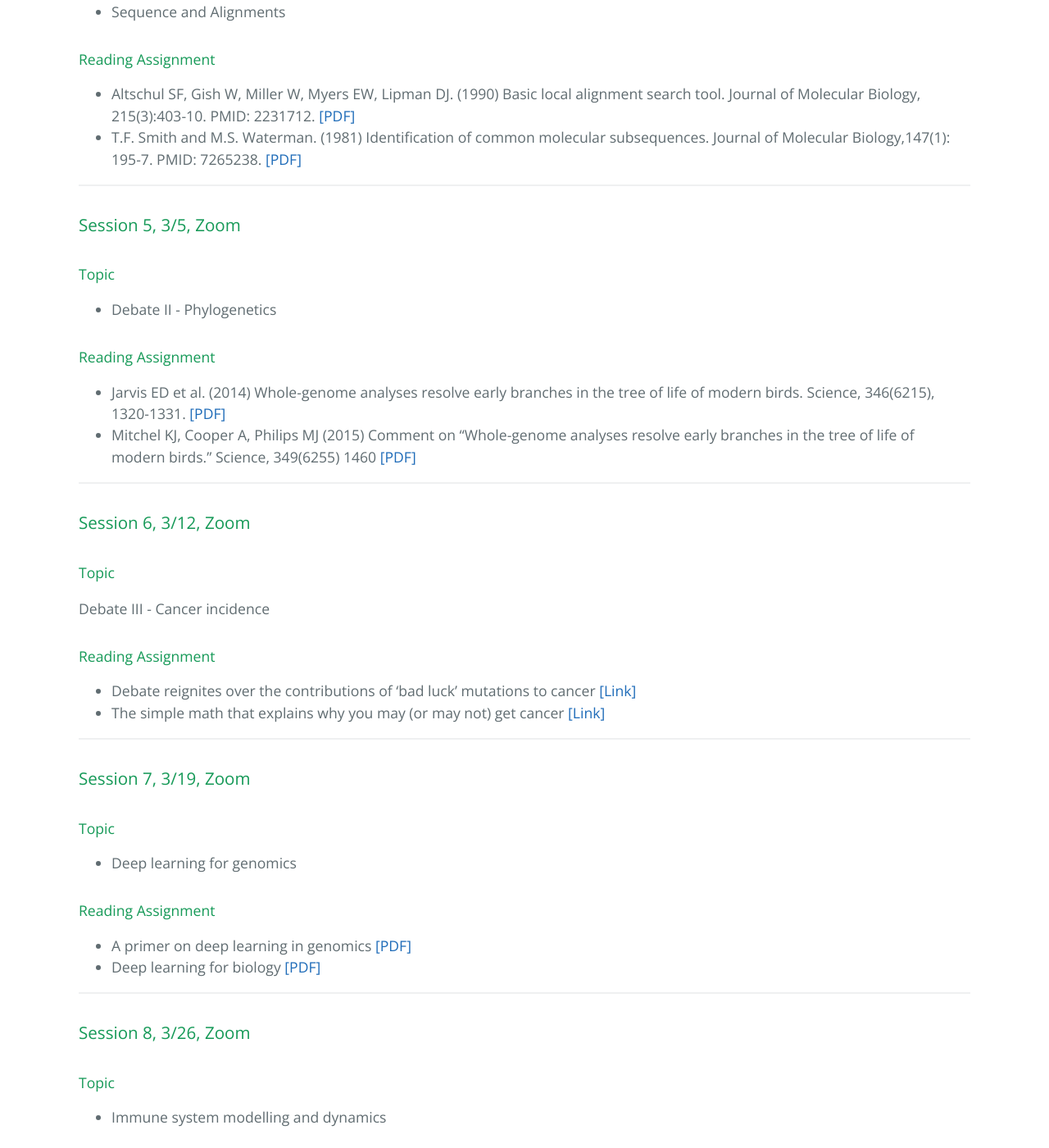
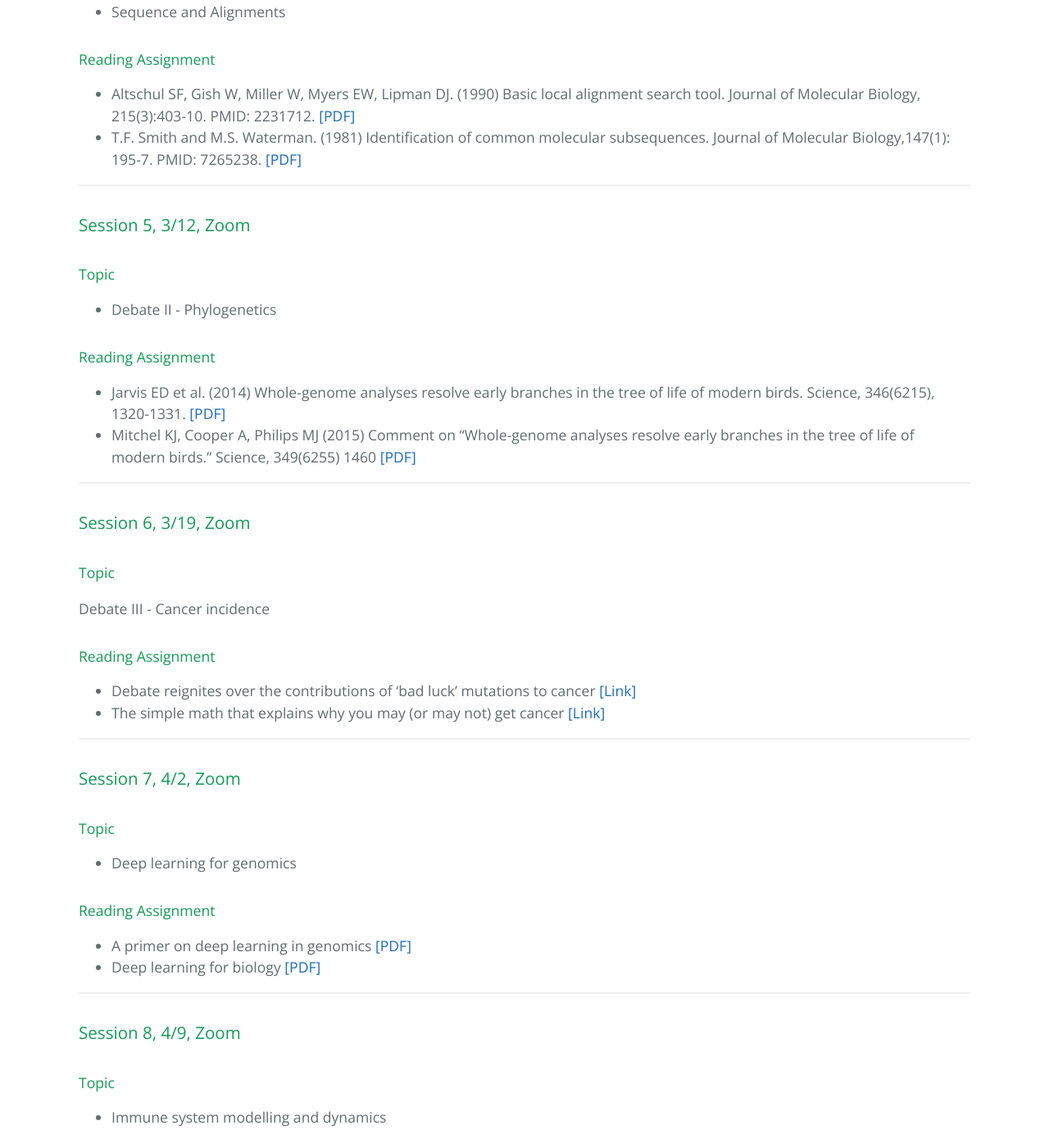
Before and after one commit to susannaliu0705/cbb752-zimmerone-projects, a Jekyll site: the page built from discussion.md, in a window 1280 px wide and 1400 px high, scrolled down 2764 px. Shown: the whole window at 82% size. Built offline with Jekyll 4.4.1, drawn with Linux system fonts in a browser that asks for light colours; some of the changed text lies outside the part shown.

Commit message:
update disc dates

```diff
--- a/discussion.md
+++ b/discussion.md
@@ -76,7 +76,7 @@ Reading assignments for discussion sessions are listed below:
 
 ---
 
-### Session 4, 2/26, Zoom
+### Session 4, 3/5, Zoom
 
 #### Topic
 * Help session on Quiz 1 - TFs prepare materials on SW alignments and Q&A session
@@ -88,7 +88,7 @@ Reading assignments for discussion sessions are listed below:
 
 ---
 
-### Session 5, 3/5, Zoom
+### Session 5, 3/12, Zoom
 
 #### Topic
 * Debate II - Phylogenetics
@@ -110,7 +110,7 @@ Debate III - Cancer incidence
 
 ---
 
-### Session 7, 3/19, Zoom
+### Session 7, 4/2, Zoom
 
 #### Topic
 * Deep learning for genomics
@@ -121,7 +121,7 @@ Debate III - Cancer incidence
 
 ---
 
-### Session 8, 3/26, Zoom
+### Session 8, 4/9, Zoom
 
 #### Topic
 * Immune system modelling and dynamics
```
Also changed, not shown: other parts of discussion.md (+4 -4 lines).
